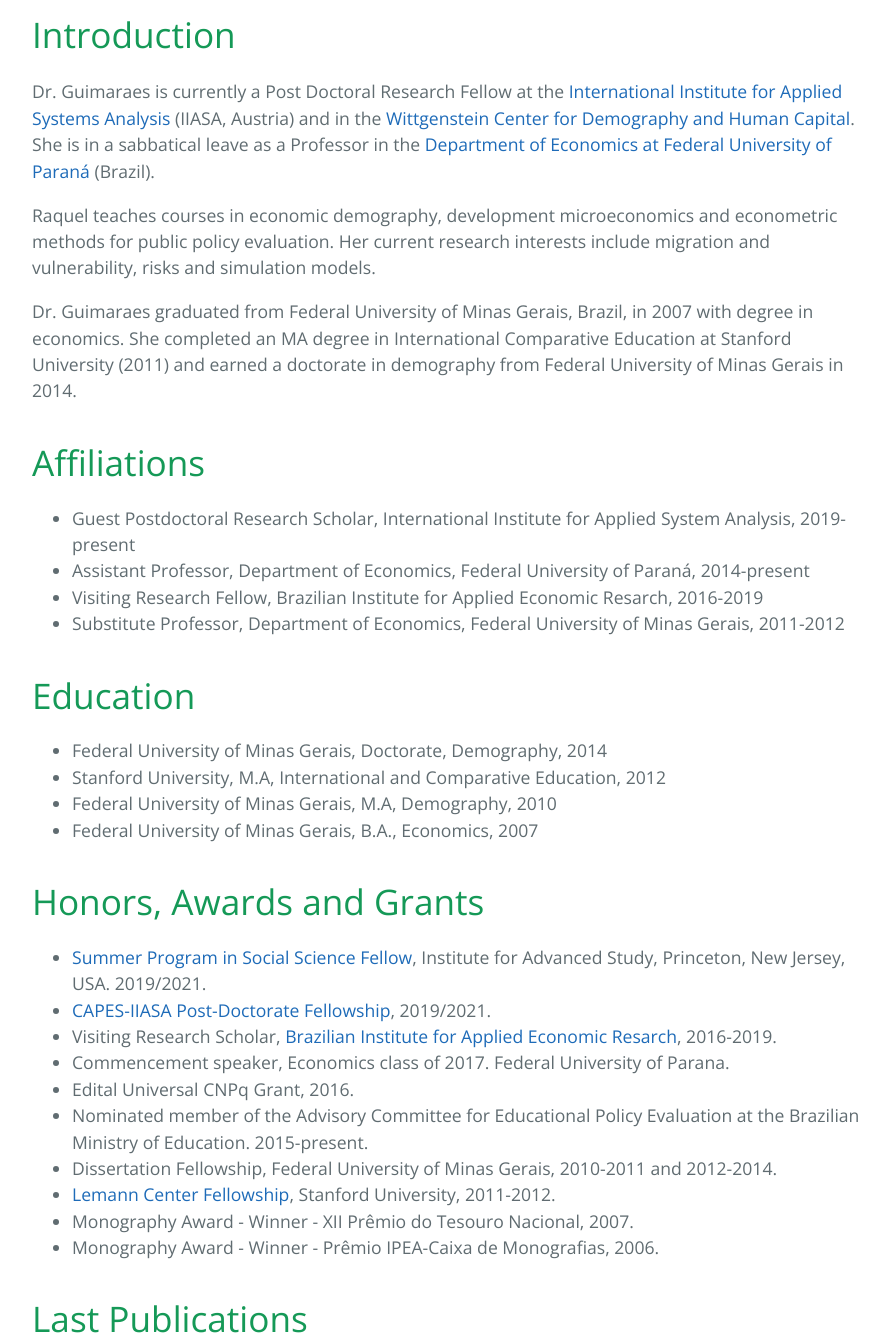
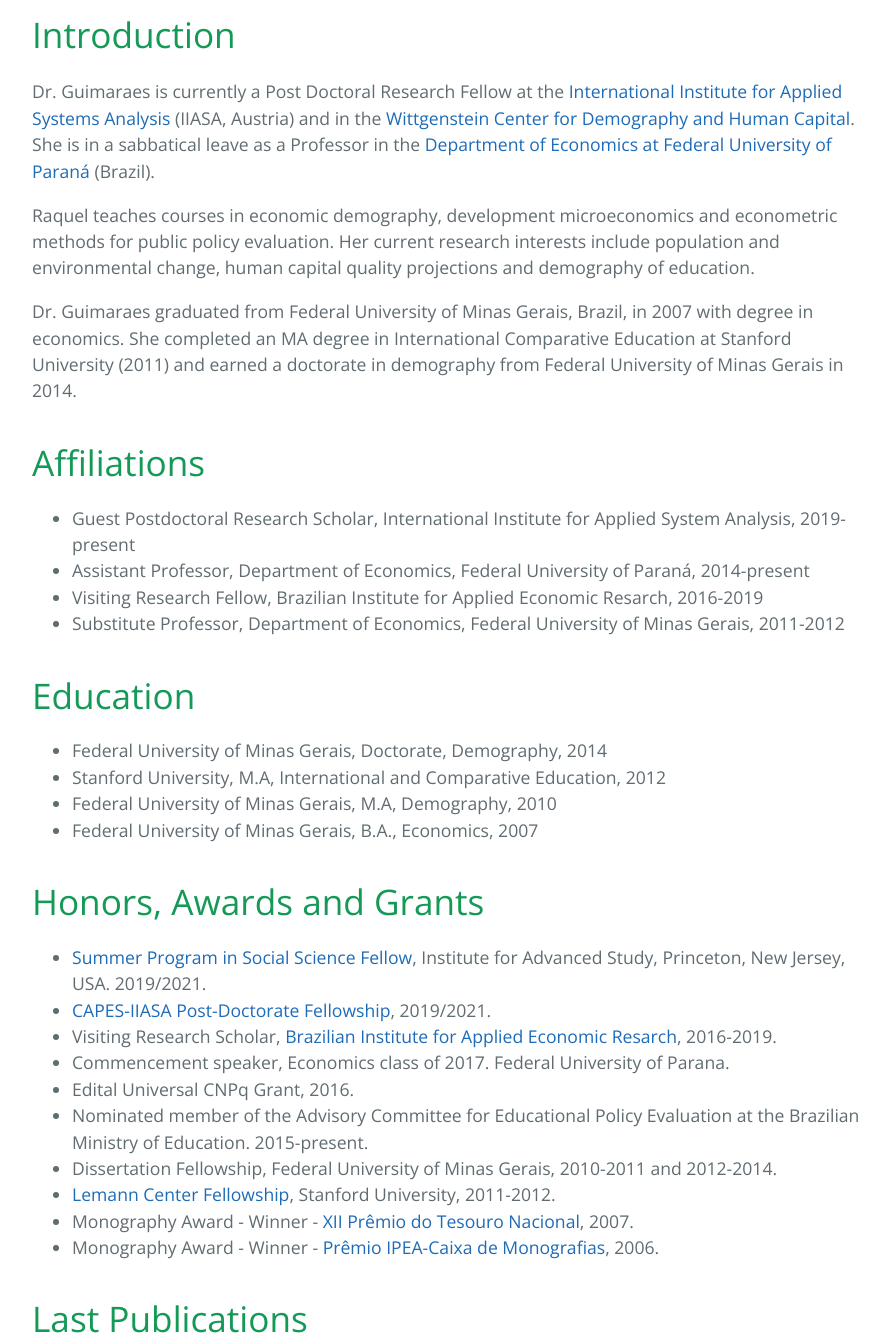
Before and after one commit to raquelrguima/raquelrguima.github.io, a Jekyll site: the page built from index.md, in a window 1280 px wide and 1400 px high, scrolled down 688 px, cut to the strip 57-1400 px from the top of the window. Shown: the whole strip, without its empty margins (192-1081 px from the left). Built offline with Jekyll 4.4.1, drawn with Linux system fonts in a browser that asks for light colours; our own code applies the rules of GitHub Pages for plain Markdown files; part of the change alters nothing that is shown.

Commit message:
Update index.md

```diff
--- a/index.md
+++ b/index.md
@@ -4,7 +4,7 @@
 
 Dr. Guimaraes is currently a Post Doctoral Research Fellow at the [International Institute for Applied Systems Analysis](https://www.iiasa.ac.at/staff/staff.php?type=auto&visibility=visible&search=true&login=guimaraes) (IIASA, Austria) and in the [Wittgenstein Center for Demography and Human Capital](http://www.wittgensteincentre.org/en/staff/member/guimaraes.htm). She is in a sabbatical leave as a Professor in the [Department of Economics at Federal University of Paraná](http://www.sociaisaplicadas.ufpr.br/portal/depecon/) (Brazil).
 
-Raquel teaches courses in economic demography, development microeconomics and econometric methods for public policy evaluation. Her current research interests include migration and vulnerability, risks and simulation models.
+Raquel teaches courses in economic demography, development microeconomics and econometric methods for public policy evaluation. Her current research interests include population and environmental change, human capital quality projections and demography of education.
 
 Dr. Guimaraes graduated from Federal University of Minas Gerais, Brazil, in 2007 with degree in economics. She completed an MA degree in International Comparative Education at Stanford University (2011) and earned a doctorate in demography from Federal University of Minas Gerais in 2014.
 
@@ -24,7 +24,7 @@ Dr. Guimaraes graduated from Federal University of Minas Gerais, Brazil, in 2007
 
 <h1  id="honors-awards">Honors, Awards and Grants</h1>
 
-- [Summer Program in Social Science Fellow](https://www.sss.ias.edu/spss), Institute for Advanced Study, Princeton, New Jersey, USA. 2019/2021.
+- [Summer Program in Social Science Fellow](https://www.sss.ias.edu/spss-fellows-2020-21), Institute for Advanced Study, Princeton, New Jersey, USA. 2019/2021.
 - [CAPES-IIASA Post-Doctorate Fellowship](https://www.iiasa.ac.at/web/home/education/postdoctoralProgram/Apply/IIASA-Brazil_Postdoctoral_Fellowship.html), 2019/2021.
 - Visiting Research Scholar, [Brazilian Institute for Applied Economic Resarch](http://www.ipea.gov.br/portal/index.php?option=com_content&view=frontpage&Itemid=61), 2016-2019.
 - Commencement speaker, Economics class of 2017. Federal University of Parana.
@@ -32,8 +32,8 @@ Dr. Guimaraes graduated from Federal University of Minas Gerais, Brazil, in 2007
 - Nominated member of the Advisory Committee for Educational Policy Evaluation at the Brazilian Ministry of Education. 2015-present.
 - Dissertation Fellowship, Federal University of Minas Gerais, 2010-2011 and 2012-2014.
 - [Lemann Center Fellowship](https://lemanncenter.stanford.edu/people/raquel-guimaraes), Stanford University, 2011-2012.
-- Monography Award - Winner - XII Prêmio do Tesouro Nacional, 2007.
-- Monography Award - Winner -  Prêmio IPEA-Caixa de Monografias, 2006.
+- Monography Award - Winner - [XII Prêmio do Tesouro Nacional](http://www.tesouro.fazenda.gov.br/premio/Premio_TN/XIIpremio/corpo_mono_prem_pr12_temas2.html), 2007.
+- Monography Award - Winner - [Prêmio IPEA-Caixa de Monografias](http://www.ipea.gov.br/ipeacaixa/premio2006/), 2006.
 
 <h1  id="publications">Last Publications</h1>
 
```
